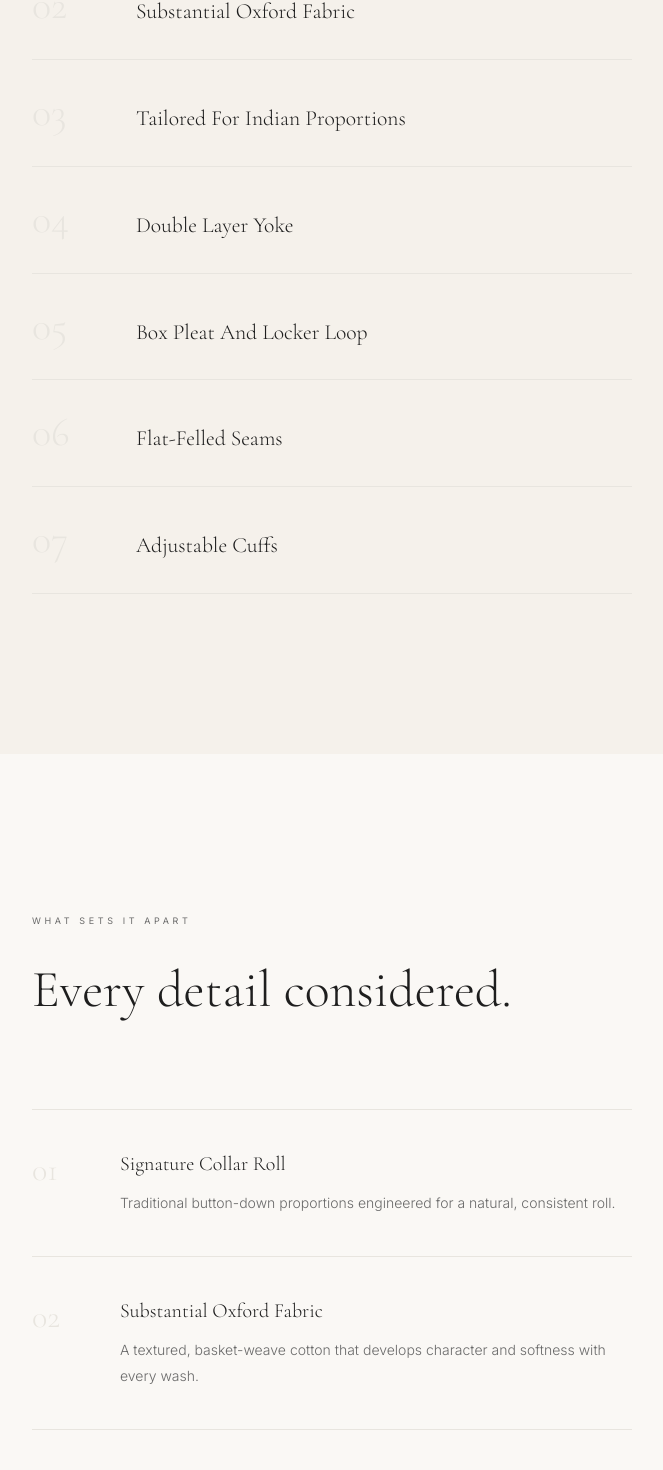
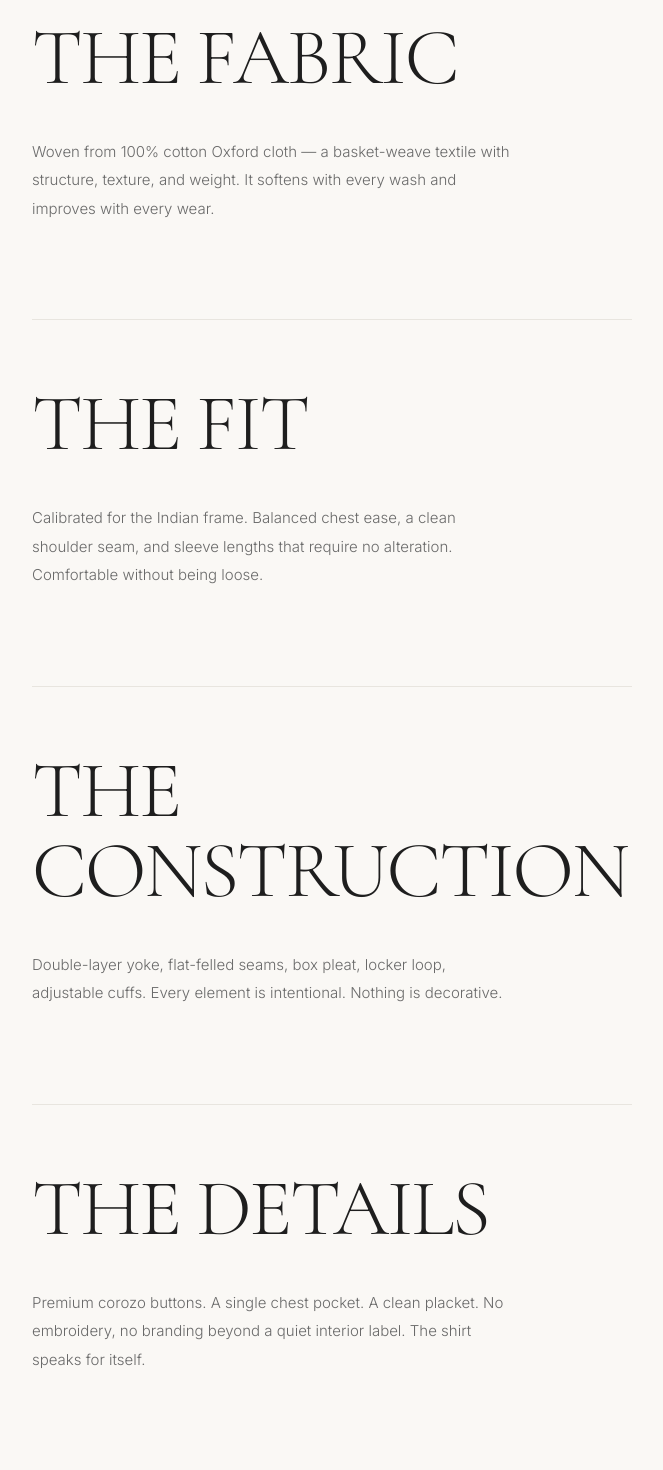
Before and after one commit to Yarri9916/veylmont-landing, a Next.js app: page / in a window 1280 px wide. Shown: the part 2058-3528 px from the top of the page, without its empty margins (308-971 px from the left). Built offline with nearby package versions, Linux system fonts and the light colour scheme.

Commit message:
Editorial blocks: oversized headings, no numbered cards

```diff
--- a/app/page.tsx
+++ b/app/page.tsx
@@ -1,8 +1,7 @@
 import { Navbar } from "@/components/navbar";
 import { Hero } from "@/components/hero";
 import { Philosophy } from "@/components/philosophy";
-import { Features } from "@/components/features";
-import { Details } from "@/components/details";
+import { Editorial } from "@/components/editorial";
 import { Fabric } from "@/components/fabric";
 import { Comparison } from "@/components/comparison";
 import { Quote } from "@/components/quote";
@@ -16,8 +15,7 @@
       <main>
         <Hero />
         <Philosophy />
-        <Features />
-        <Details />
+        <Editorial />
         <Fabric />
         <Comparison />
         <Quote />
--- /dev/null
+++ b/components/editorial.tsx
@@ -0,0 +1,71 @@
+"use client";
+
+import { motion } from "framer-motion";
+import { useInView } from "framer-motion";
+import { useRef } from "react";
+
+const sections = [
+  {
+    heading: "THE COLLAR",
+    body: "A button-down collar engineered for a natural, consistent roll. Traditional proportions, precisely reproduced — neither too short to flatten nor too long to droop.",
+  },
+  {
+    heading: "THE FABRIC",
+    body: "Woven from 100% cotton Oxford cloth — a basket-weave textile with structure, texture, and weight. It softens with every wash and improves with every wear.",
+  },
+  {
+    heading: "THE FIT",
+    body: "Calibrated for the Indian frame. Balanced chest ease, a clean shoulder seam, and sleeve lengths that require no alteration. Comfortable without being loose.",
+  },
+  {
+    heading: "THE CONSTRUCTION",
+    body: "Double-layer yoke, flat-felled seams, box pleat, locker loop, adjustable cuffs. Every element is intentional. Nothing is decorative.",
+  },
+  {
+    heading: "THE DETAILS",
+    body: "Premium corozo buttons. A single chest pocket. A clean placket. No embroidery, no branding beyond a quiet interior label. The shirt speaks for itself.",
+  },
+];
+
+function EditorialBlock({
+  heading,
+  body,
+  index,
+}: {
+  heading: string;
+  body: string;
+  index: number;
+}) {
+  const ref = useRef(null);
+  const inView = useInView(ref, { once: true, margin: "-80px" });
+
+  return (
+    <motion.div
+      ref={ref}
+      initial={{ opacity: 0, y: 18 }}
+      animate={inView ? { opacity: 1, y: 0 } : {}}
+      transition={{ duration: 1, ease: [0.22, 1, 0.36, 1], delay: 0.05 * index }}
+      className="border-t border-[#E8E5DF] pt-16 pb-24"
+    >
+      <h2 className="font-serif text-[clamp(2.5rem,7vw,5rem)] font-light text-[#1E1E1E] leading-none mb-10 tracking-tight">
+        {heading}
+      </h2>
+      <p className="text-[15px] font-light text-[#6A6A6A] leading-[1.9] max-w-[480px]">
+        {body}
+      </p>
+    </motion.div>
+  );
+}
+
+export function Editorial() {
+  return (
+    <section id="details" className="py-24 px-8">
+      <div className="max-w-[600px] mx-auto">
+        {sections.map((s, i) => (
+          <EditorialBlock key={s.heading} heading={s.heading} body={s.body} index={i} />
+        ))}
+        <div className="border-t border-[#E8E5DF]" />
+      </div>
+    </section>
+  );
+}
```
